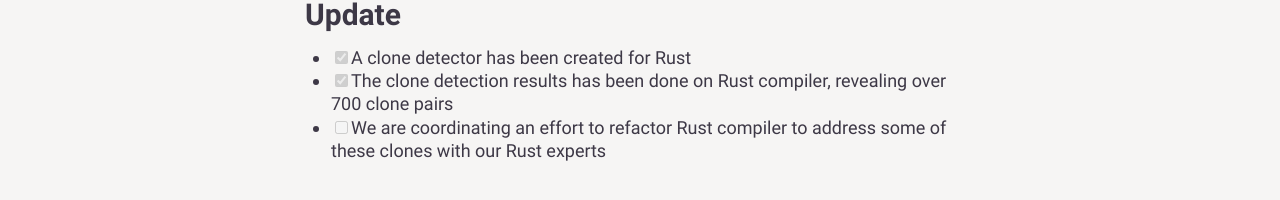
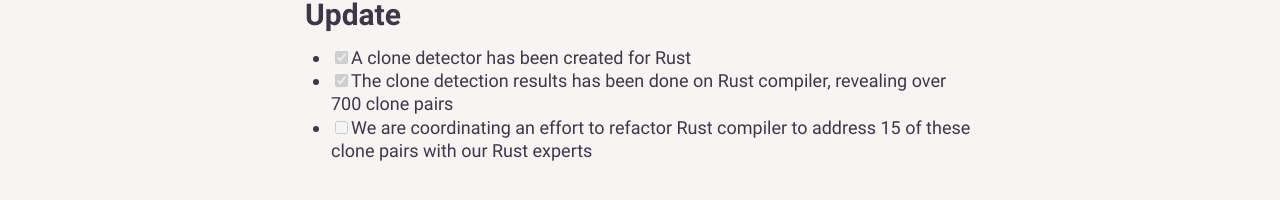
Before and after one commit to yijunyu/trusted-programming.github.io, a Jekyll site: the page built from articles/work-in-progress/Compiler/CloneDetection.md, in a window 1280 px wide. Shown: the part 387-587 px from the top of the page. Built offline with Jekyll 4.4.1, drawn with Linux system fonts in a browser that asks for light colours.

Commit message:
Update CloneDetection.md

```diff
--- a/articles/work-in-progress/Compiler/CloneDetection.md
+++ b/articles/work-in-progress/Compiler/CloneDetection.md
@@ -17,4 +17,4 @@
 
 - [x] A clone detector has been created for Rust
 - [x] The clone detection results has been done on Rust compiler, revealing over 700 clone pairs
-- [ ] We are coordinating an effort to refactor Rust compiler to address some of these clones with our Rust experts
+- [ ] We are coordinating an effort to refactor Rust compiler to address 15 of these clone pairs with our Rust experts
```
